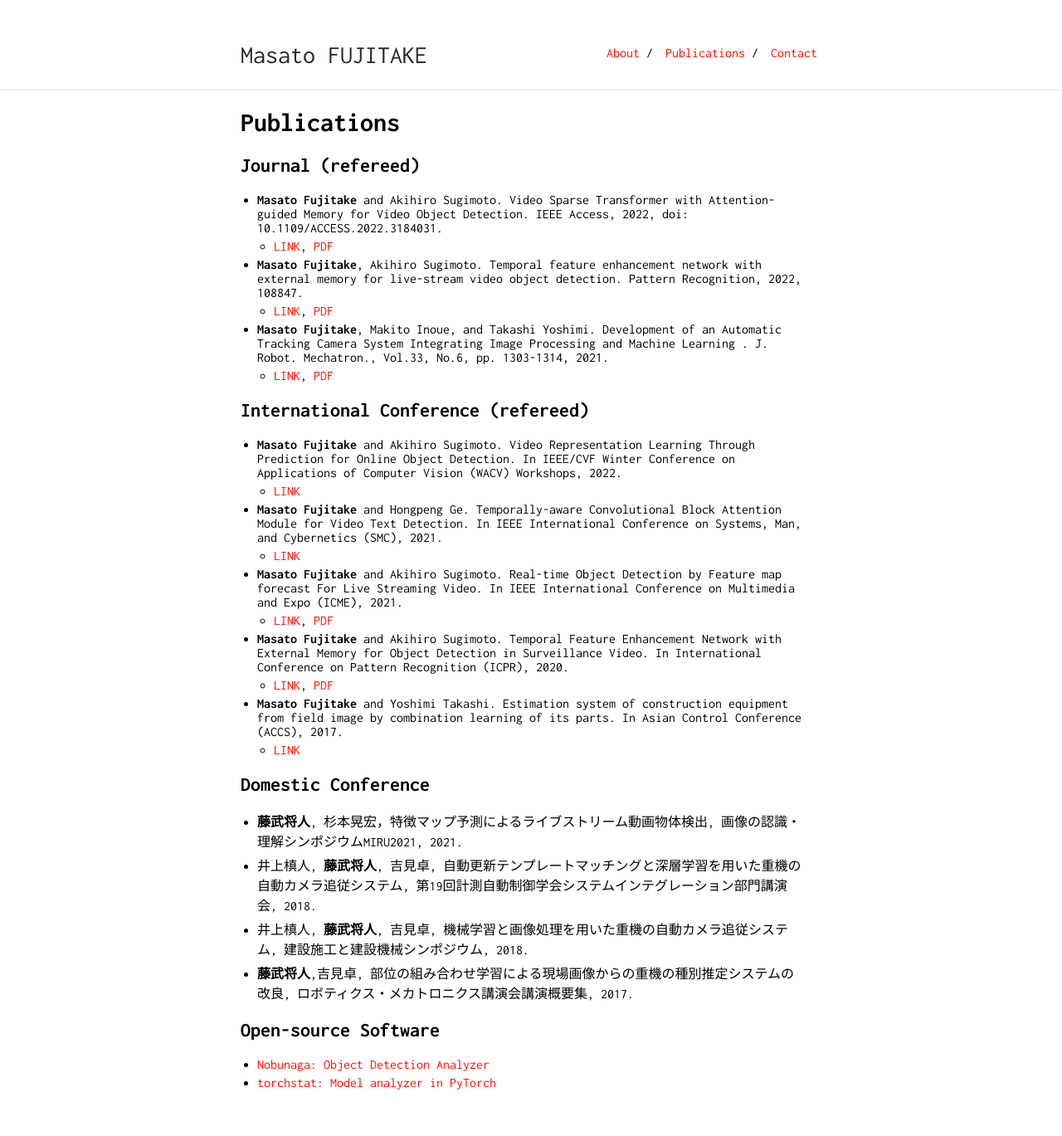
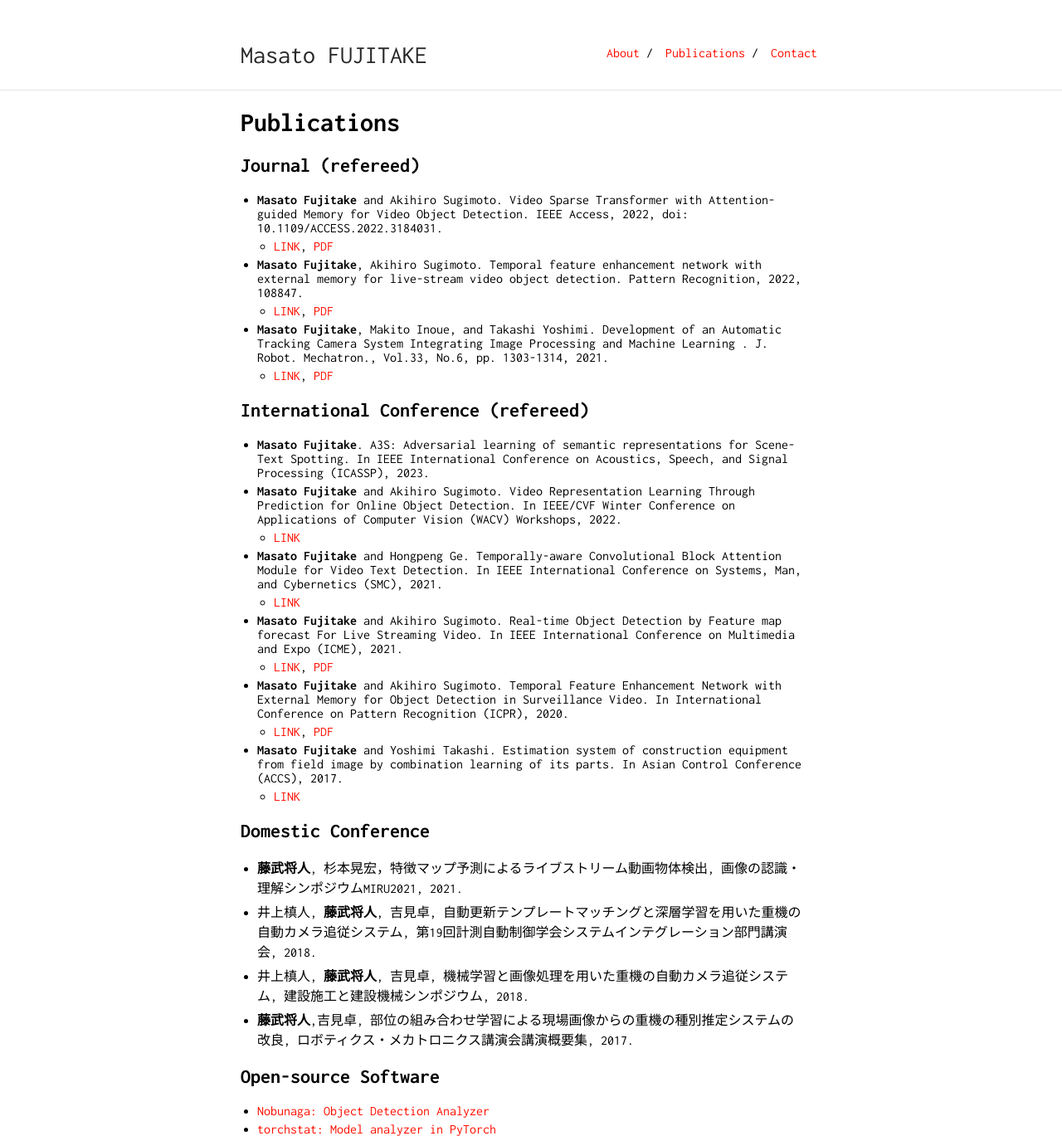
Before and after one commit to Swall0w/Swall0w.github.io, a Jekyll site: the page built from publications.md, in a window 1280 px wide. Shown: the whole page at 83% size. Built offline with Jekyll 4.4.1, drawn with Linux system fonts in a browser that asks for light colours; our own code applies the rules of GitHub Pages for plain Markdown files; before the commit the page ends 1313 px from its top, so only the background shows below that.

Commit message:
Update publications.md

```diff
--- a/publications.md
+++ b/publications.md
@@ -14,6 +14,7 @@ layout: default
   -   [LINK](https://www.fujipress.jp/jrm/rb/robot003300061303/), [PDF](./pdfs/Fujipress_JRM-33-6-10.pdf)
 
 ## International Conference (refereed)
+- **Masato Fujitake**. A3S: Adversarial learning of semantic representations for Scene-Text Spotting. In IEEE International Conference on Acoustics, Speech, and Signal Processing (ICASSP), 2023.
 - **Masato Fujitake** and Akihiro Sugimoto. Video Representation Learning Through Prediction for Online Object Detection. In  IEEE/CVF Winter Conference on Applications of Computer Vision (WACV) Workshops, 2022.
   - [LINK](https://openaccess.thecvf.com/content/WACV2022W/RWS/html/Fujitake_Video_Representation_Learning_Through_Prediction_for_Online_Object_Detection_WACVW_2022_paper.html)
 - **Masato Fujitake** and Hongpeng Ge. Temporally-aware Convolutional Block Attention Module for Video Text Detection. In IEEE International Conference on Systems, Man, and Cybernetics (SMC), 2021.
```
